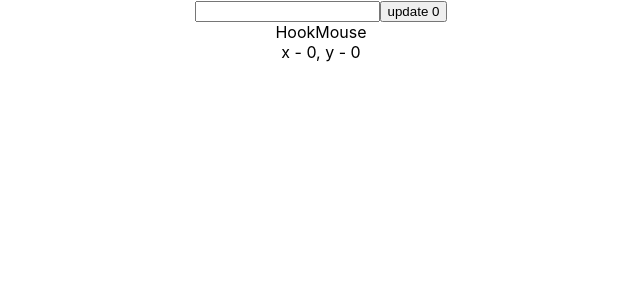
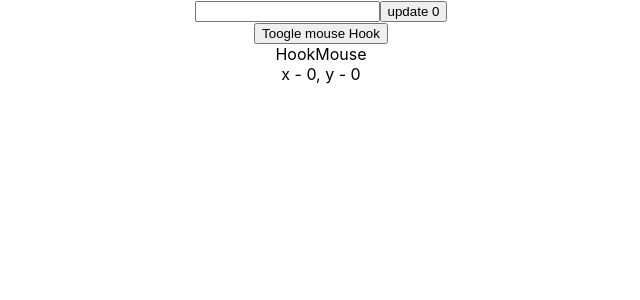
Before and after one commit to sir-hector/react-hooks, a React (Create React App) app: page / in a window 1280 px wide. Shown: the top 300 px of the page, without its empty margins (319-959 px from the left). Built offline with nearby package versions, Linux system fonts and the light colour scheme.

Commit message:
useEffect with cleanup

```diff
--- a/src/App.js
+++ b/src/App.js
@@ -1,12 +1,13 @@
 import './App.css';
 import HookCounterUseEffect from './components/HookCounterUseEffect';
 import HookMouse from './components/HookMouse';
+import MouseContainer from './components/MouseContainer';
 
 function App() {
   return (
     <div className="App">
         <HookCounterUseEffect></HookCounterUseEffect>
-        <HookMouse></HookMouse>
+        <MouseContainer/>
     </div>
   );
 }
--- a/src/components/HookMouse.js
+++ b/src/components/HookMouse.js
@@ -6,6 +6,7 @@ function HookMouse() {
     const [y, setY] = useState(0)
 
     const logMousePosition = (e) => {
+        console.log(e.clientX)
         setX(e.clientX)
         setY(e.clientY)
     }
@@ -13,6 +14,10 @@ function HookMouse() {
     useEffect(()=> {
         console.log('Render')
         window.addEventListener('mousemove', logMousePosition)
+
+        return () => {
+            window.removeEventListener('mousemove', logMousePosition)
+        }
     }, [])
 
     return (
--- /dev/null
+++ b/src/components/MouseContainer.js
@@ -0,0 +1,15 @@
+import React, {useState} from 'react'
+import HookMouse from './HookMouse';
+
+function MouseContainer() {
+    const [display, setDisplay] = useState(true);
+
+  return (
+    <div>
+    <button onClick={()=>setDisplay(!display)}> Toogle mouse Hook</button>
+    {display && <HookMouse/>}
+    </div>
+  )
+}
+
+export default MouseContainer
```
